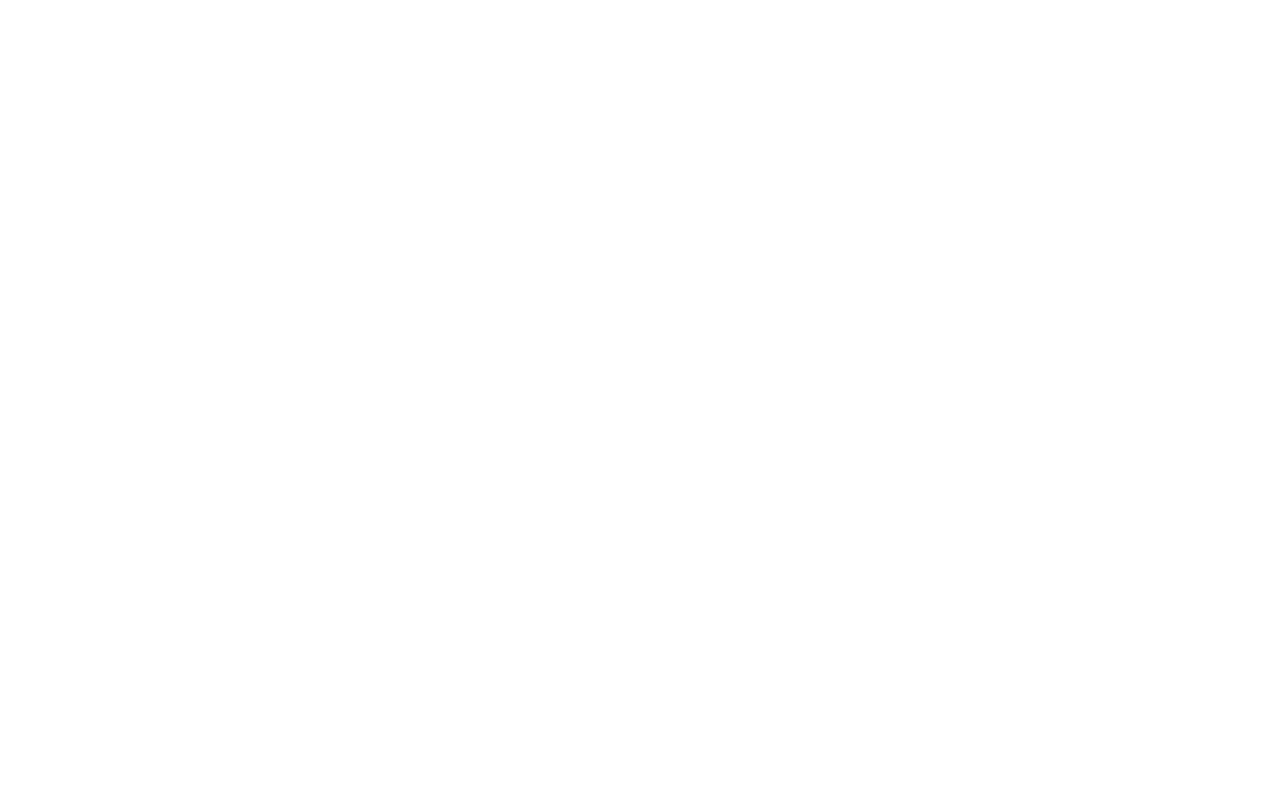
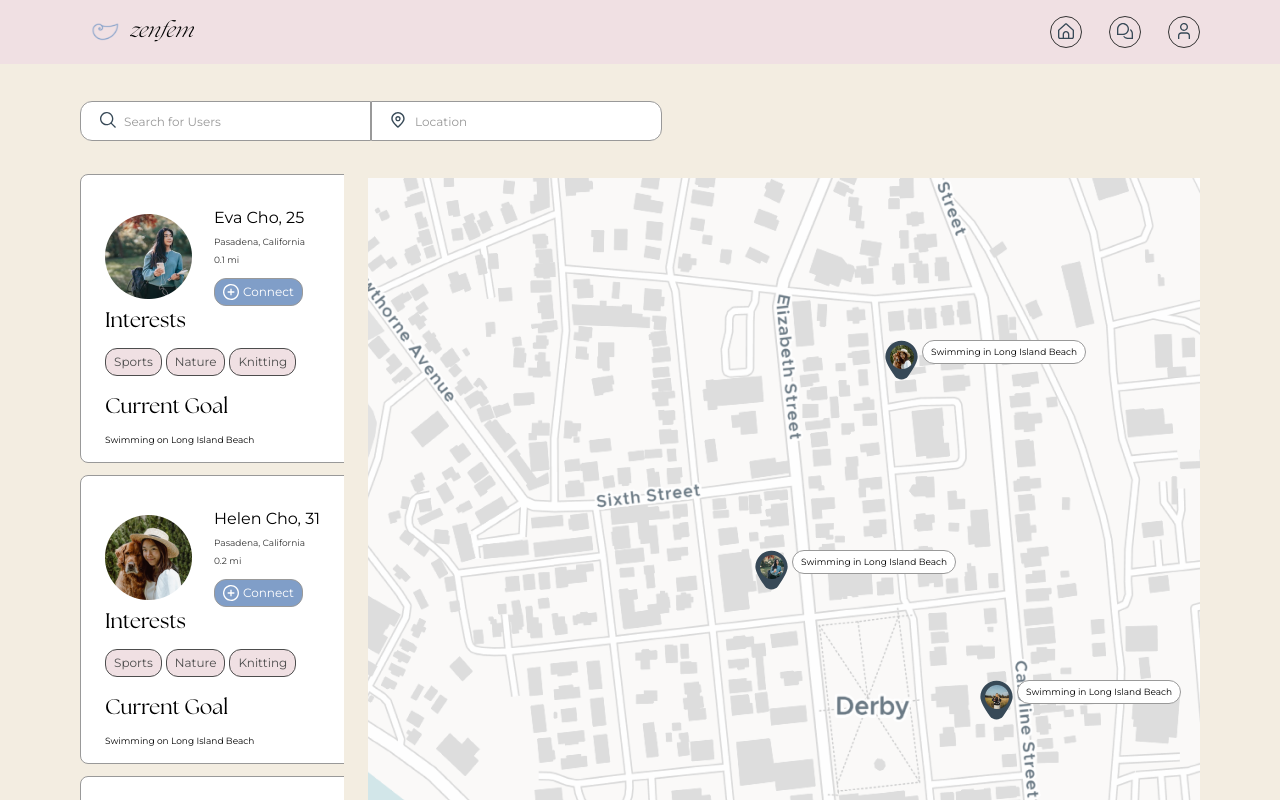
Before and after one commit to bfreitas1098/zenfem, a React (Create React App) app: page /Home in a window 1280 px wide. Before the commit this address had no page. Shown: the top 800 px of the page. Built offline with nearby package versions, Linux system fonts and the light colour scheme.

Commit message:
Configured links

```diff
--- a/src/App.js
+++ b/src/App.js
@@ -12,8 +12,8 @@ function App() {
     <div className="App">
       <Router>
         <Routes>
-          <Route path="/" element={<HomePage />}></Route>
-          <Route path="/Login" element={<Login />}></Route>
+          <Route path="/" element={<Login />}></Route>
+          <Route path="/Home" element={<HomePage />}></Route>
           <Route path="/CurrentProfile" element={<CurrentProfile />}></Route>
           <Route path="/OtherProfile1" element={<OtherProfile1 />}></Route>
           <Route path="/OtherProfile2" element={<OtherProfile2 />}></Route>
--- a/src/components/Navbar.jsx
+++ b/src/components/Navbar.jsx
@@ -9,13 +9,13 @@ import { Link } from "react-router-dom";
 const Navbar = () => {
   return (
     <header>
-      <Link to={"/"} className="logo">
+      <Link to={"/Home"} className="logo">
         <img src={shell} alt="Shell logo" className="logo-img" />
         <h4>zenfem</h4>
       </Link>
       <div className="btns">
         <button>
-          <Link to={"/"}>
+          <Link to={"/Home"}>
             <img src={house} alt="Icon of a house" className="btn--icon" />
           </Link>
         </button>
--- a/src/pages/CurrentProfile.jsx
+++ b/src/pages/CurrentProfile.jsx
@@ -21,7 +21,7 @@ const CurrentProfile = () => {
         <UserProfile profileImg={user} name={"Evelyn Mill"} age={28} />
         <div className="profile-main">
           <div className="btns-container">
-            <Link to={"/Login"} className="login-link">
+            <Link to={"/"} className="login-link">
               <button className="btn--sign-out">
                 <img
                   src={signOut}
--- a/src/pages/Login.jsx
+++ b/src/pages/Login.jsx
@@ -50,7 +50,7 @@ const Login = () => {
             <label>Password</label>
             <input type="password" />
           </div>
-          <Link to={"/"} className="btn--login">
+          <Link to={"/Home"} className="btn--login">
             Login
           </Link>
         </form>
--- a/src/pages/OtherProfile1.jsx
+++ b/src/pages/OtherProfile1.jsx
@@ -20,7 +20,7 @@ const OtherProfile1 = () => {
       <div className="profile">
         <UserProfile profileImg={user1} name={"Eva Cho"} age={25} />
         <div className="profile-main">
-          <Link to={"/"}>
+          <Link to={"/Home"}>
             <button className="btn--back">Back to Map</button>
           </Link>
           <div className="map-container">
--- a/src/pages/OtherProfile2.jsx
+++ b/src/pages/OtherProfile2.jsx
@@ -20,7 +20,7 @@ const OtherProfile2 = () => {
       <div className="profile">
         <UserProfile profileImg={user2} name={"Helen Cho"} age={31} />
         <div className="profile-main">
-          <Link to={"/"}>
+          <Link to={"/Home"}>
             <button className="btn--back">Back to Map</button>
           </Link>
           <div className="map-container">
--- a/src/pages/OtherProfile3.jsx
+++ b/src/pages/OtherProfile3.jsx
@@ -20,7 +20,7 @@ const OtherProfile3 = () => {
       <div className="profile">
         <UserProfile profileImg={user1} name={"Megan Johnson"} age={29} />
         <div className="profile-main">
-          <Link to={"/"}>
+          <Link to={"/Home"}>
             <button className="btn--back">Back to Map</button>
           </Link>
           <div className="map-container">
```
Also changed, not shown: src/pages/HomePage.jsx (+0 -8 lines).
